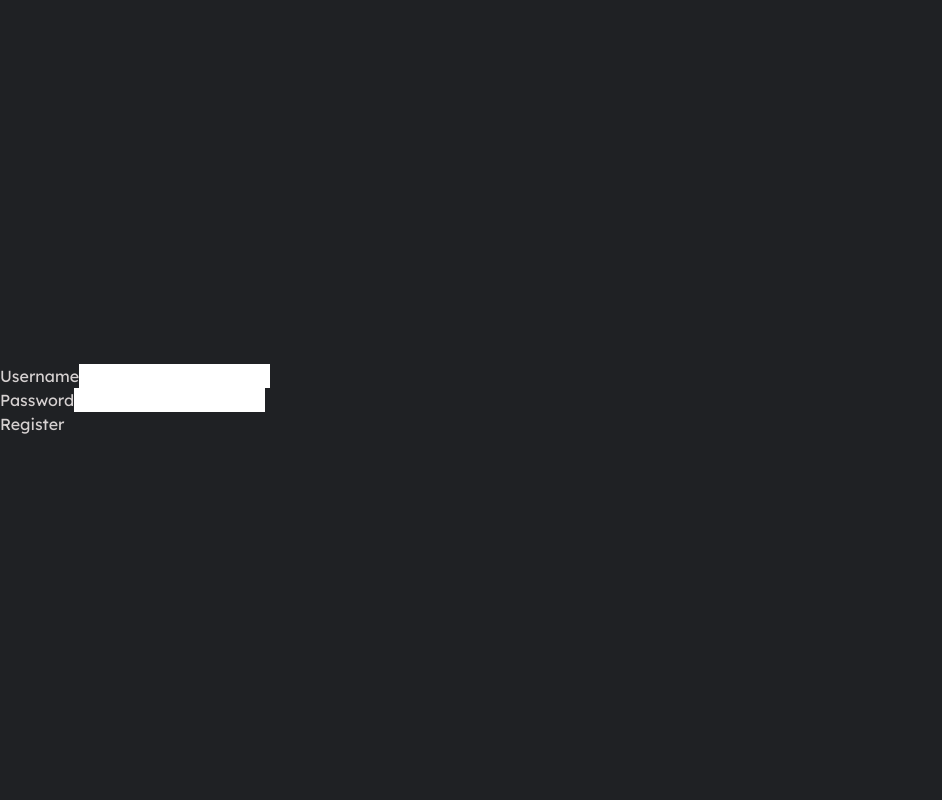
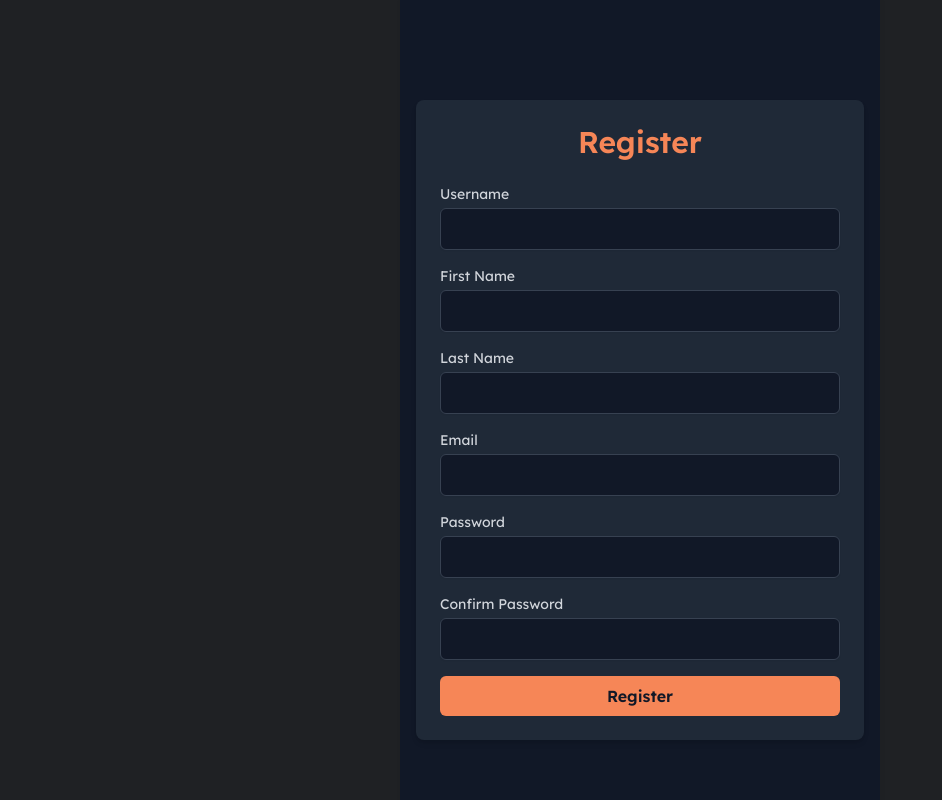
Before and after one commit to GodseGanesh/Notes_Frontend, a React (Create React App) app: page /register in a window 1280 px wide. Shown: the whole page, without its empty margins (0-942 px from the left). Built offline with nearby package versions, Linux system fonts and the light colour scheme.

Commit message:
added login and register

```diff
--- a/src/pages/Login.js
+++ b/src/pages/Login.js
@@ -13,7 +13,7 @@ function Login() {
     };
 
     try {
-      const response = await fetch("https://ganeshgodse19.pythonanywhere.com/api/login", {
+      const response = await fetch("https://ganeshgodse19.pythonanywhere.com/api/login/", {
         method: "POST",
         headers: {
           "Content-Type": "application/json",
@@ -23,12 +23,12 @@ function Login() {
 
       if (response.ok) {
         const data = await response.json();
-        console.log("User registered successfully:", data);
+        console.log("User logged in successfully:", data);
         // Redirect to main page
         setUser(data.user ? data.user : console.log("no user found") )
         window.location.href = "/";
       } else {
-        console.error("Error registering user:", response.statusText);
+        console.error("Error loging user:", response.statusText);
       }
     } catch (error) {
       console.error("Request failed:", error);
--- a/src/pages/Register.js
+++ b/src/pages/Register.js
@@ -1,10 +1,9 @@
-import React, { useState } from "react";
+import React from "react";
+import "../styles/tailwind.css";
 
 function Register() {
-  const [backendErrors, setBackendErrors] = useState({});
-
   let register_user = async (e) => {
-    e.preventDefault();
+    e.preventDefault(); // Prevent form from reloading the page
 
     const formData = {
       username: e.target.username.value,
@@ -16,21 +15,25 @@ function Register() {
     };
 
     try {
-      const response = await fetch("https://ganeshgodse19.pythonanywhere.com/api/register", {
+      const response = await fetch(
+        "https://ganeshgodse19.pythonanywhere.com/api/register/",
+        {
           method: "POST",
           headers: {
             "Content-Type": "application/json",
           },
           body: JSON.stringify(formData),
-      });
+        }
+      );
 
       if (response.ok) {
         const data = await response.json();
         console.log("User registered successfully:", data);
-        window.location.href = "/login"; // Redirect to login
+        // Redirect to login page
+        window.location.href = "/login";
       } else {
         const errorData = await response.json();
-        setBackendErrors(errorData); // Capture backend errors
+        console.error("Error registering user:", errorData);
       }
     } catch (error) {
       console.error("Request failed:", error);
@@ -38,26 +41,126 @@ function Register() {
   };
 
   return (
+    <div className="app bg-gray-900 min-h-screen flex items-center justify-center">
+      <div className="max-w-md w-full mx-auto mt-10 p-6 bg-gray-800 rounded-lg shadow-md">
+        <h1 className="text-3xl font-semibold text-center text-[#f68657] mb-6">
+          Register
+        </h1>
+        <form onSubmit={register_user} className="space-y-4">
+          {/* Username */}
           <div>
-      <form onSubmit={register_user}>
-        {/* Other Form Fields */}
+            <label
+              htmlFor="username"
+              className="block text-sm font-medium text-gray-300"
+            >
+              Username
+            </label>
+            <input
+              type="text"
+              name="username"
+              id="username"
+              className="mt-1 block w-full px-4 py-2 border border-gray-700 bg-gray-900 text-white rounded-md shadow-sm focus:outline-none focus:ring-2 focus:ring-[#f68657] focus:border-transparent"
+              required
+            />
+          </div>
+
+          {/* First Name */}
           <div>
-          <label htmlFor="username">Username</label>
-          <input type="text" name="username" id="username" required />
-          {backendErrors.username && (
-            <p className="error">{backendErrors.username[0]}</p>
-          )}
+            <label
+              htmlFor="first_name"
+              className="block text-sm font-medium text-gray-300"
+            >
+              First Name
+            </label>
+            <input
+              type="text"
+              name="first_name"
+              id="first_name"
+              className="mt-1 block w-full px-4 py-2 border border-gray-700 bg-gray-900 text-white rounded-md shadow-sm focus:outline-none focus:ring-2 focus:ring-[#f68657] focus:border-transparent"
+              required
+            />
           </div>
+
+          {/* Last Name */}
           <div>
-          <label htmlFor="password">Password</label>
-          <input type="password" name="password" id="password" required />
-          {backendErrors.password && (
-            <p className="error">{backendErrors.password[0]}</p>
-          )}
+            <label
+              htmlFor="last_name"
+              className="block text-sm font-medium text-gray-300"
+            >
+              Last Name
+            </label>
+            <input
+              type="text"
+              name="last_name"
+              id="last_name"
+              className="mt-1 block w-full px-4 py-2 border border-gray-700 bg-gray-900 text-white rounded-md shadow-sm focus:outline-none focus:ring-2 focus:ring-[#f68657] focus:border-transparent"
+              required
+            />
           </div>
-        {/* Add similar error handling for other fields */}
-        <button type="submit">Register</button>
+
+          {/* Email */}
+          <div>
+            <label
+              htmlFor="email"
+              className="block text-sm font-medium text-gray-300"
+            >
+              Email
+            </label>
+            <input
+              type="email"
+              name="email"
+              id="email"
+              className="mt-1 block w-full px-4 py-2 border border-gray-700 bg-gray-900 text-white rounded-md shadow-sm focus:outline-none focus:ring-2 focus:ring-[#f68657] focus:border-transparent"
+              required
+            />
+          </div>
+
+          {/* Password */}
+          <div>
+            <label
+              htmlFor="password"
+              className="block text-sm font-medium text-gray-300"
+            >
+              Password
+            </label>
+            <input
+              type="password"
+              name="password"
+              id="password"
+              className="mt-1 block w-full px-4 py-2 border border-gray-700 bg-gray-900 text-white rounded-md shadow-sm focus:outline-none focus:ring-2 focus:ring-[#f68657] focus:border-transparent"
+              required
+            />
+          </div>
+
+          {/* Confirm Password */}
+          <div>
+            <label
+              htmlFor="confirm_password"
+              className="block text-sm font-medium text-gray-300"
+            >
+              Confirm Password
+            </label>
+            <input
+              type="password"
+              name="confirm_password"
+              id="confirm_password"
+              className="mt-1 block w-full px-4 py-2 border border-gray-700 bg-gray-900 text-white rounded-md shadow-sm focus:outline-none focus:ring-2 focus:ring-[#f68657] focus:border-transparent"
+              required
+            />
+          </div>
+
+
+          {/* Submit Button */}
+          <div>
+            <button
+              type="submit"
+              className="w-full py-2 px-4 bg-[#f68657] text-gray-900 font-semibold rounded-md hover:bg-orange-600 focus:outline-none focus:ring-2 focus:ring-[#f68657]"
+            >
+              Register
+            </button>
+          </div>
         </form>
+      </div>
     </div>
   );
 }
```
Lines whose indentation alone changed are shown as unchanged.
